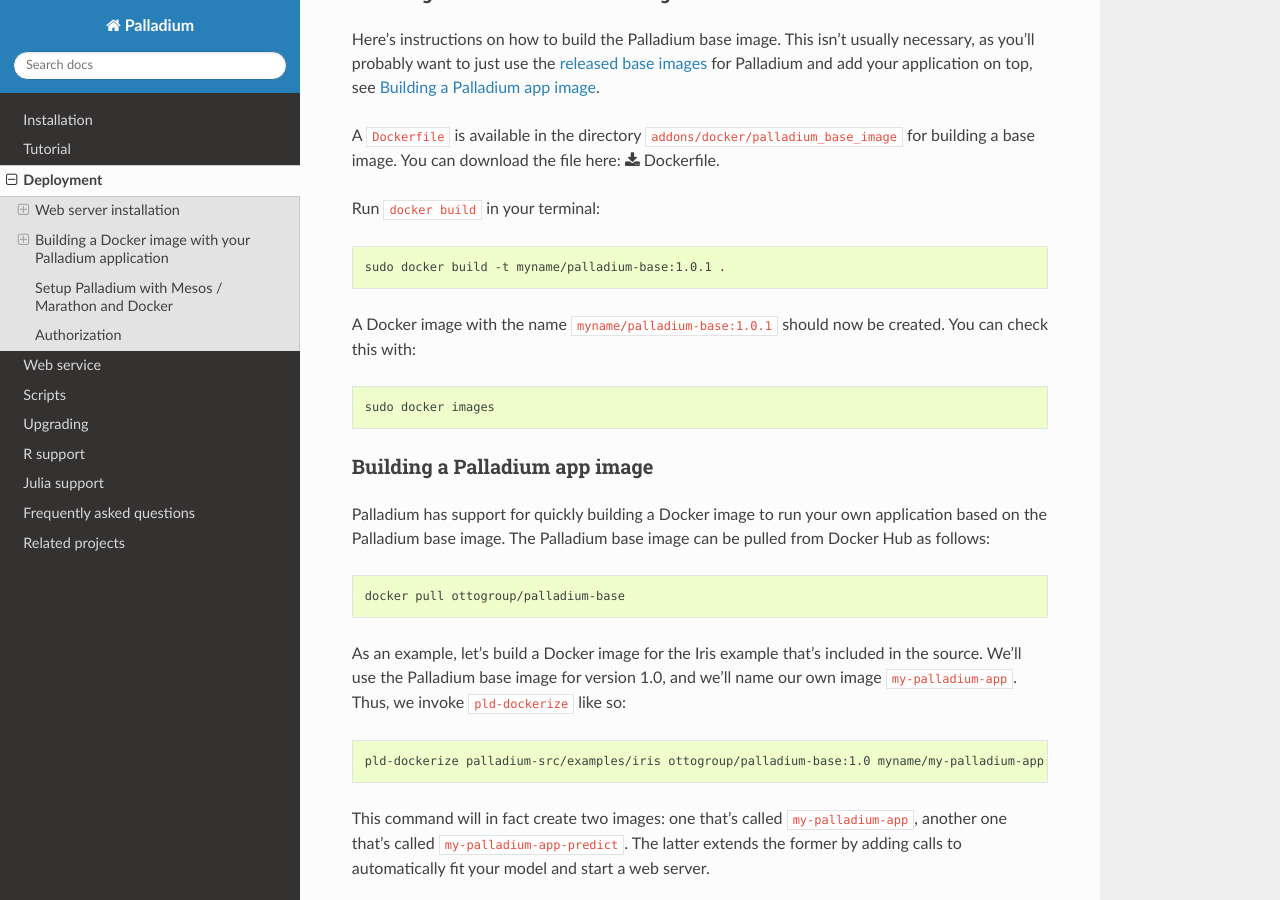
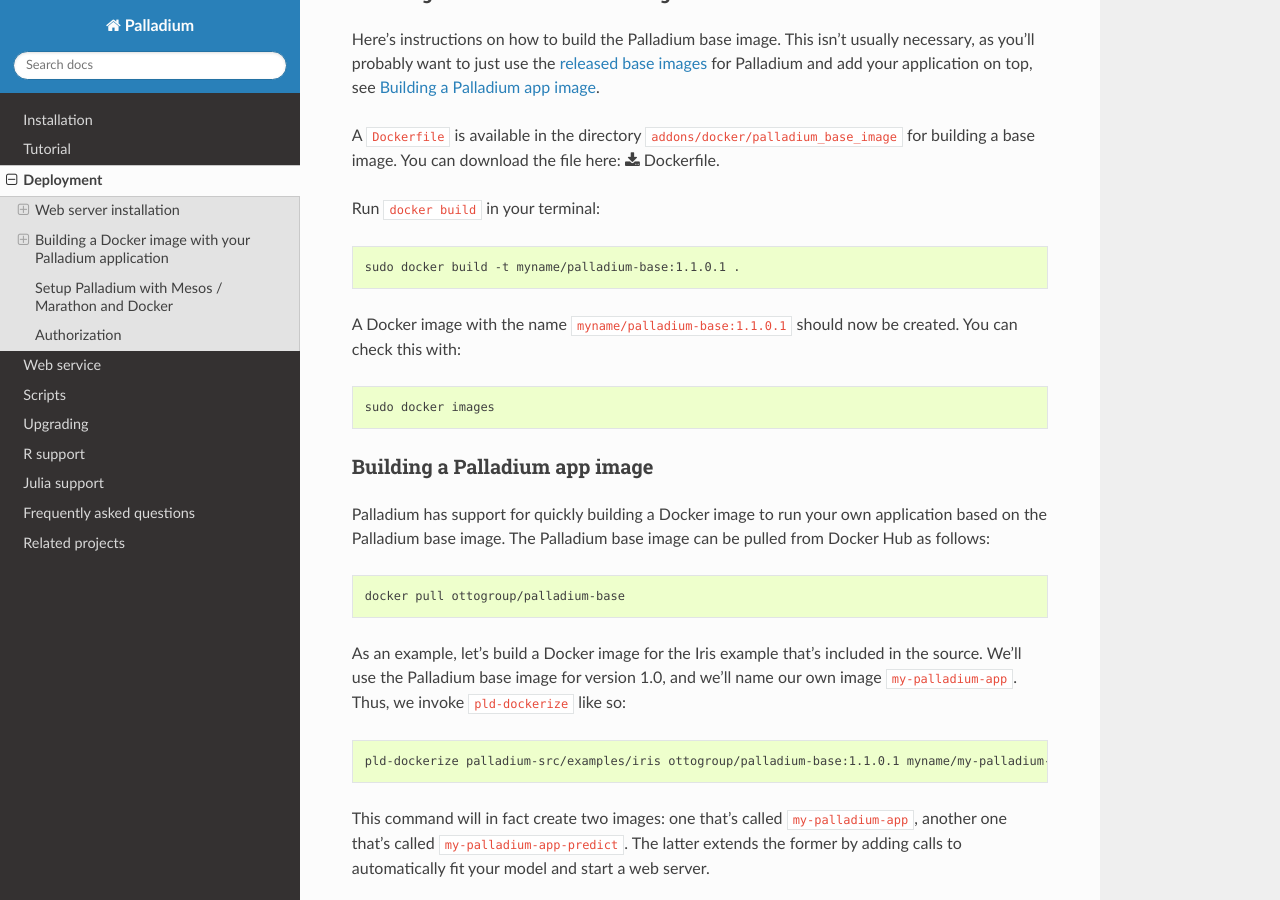
Before and after one commit to ottogroup/palladium, a Sphinx documentation site: the page built from docs/user/deployment.rst, in a window 1280 px wide and 900 px high, scrolled down 2008 px. Built offline with Sphinx 7.4.7 and the Read the Docs theme 2.0.0, drawn with Linux system fonts in a browser that asks for light colours; pages that are not in the unit, such as notebooks, are missing from menus.

Commit message:
Updated Dockerfile for palladium-base image and documentation.

```diff
--- a/docs/user/deployment.rst
+++ b/docs/user/deployment.rst
@@ -133,9 +133,9 @@ Run ``docker build`` in your terminal:
 
 .. code-block:: bash
 
-  sudo docker build -t myname/palladium-base:1.0.1 .
+  sudo docker build -t myname/palladium-base:1.1.0.1 .
 
-A Docker image with the name ``myname/palladium-base:1.0.1`` should now
+A Docker image with the name ``myname/palladium-base:1.1.0.1`` should now
 be created. You can check this with:
 
 .. code-block:: bash
@@ -161,7 +161,7 @@ we invoke ``pld-dockerize`` like so:
 
 .. code-block:: bash
 
-  pld-dockerize palladium-src/examples/iris ottogroup/palladium-base:1.0 myname/my-palladium-app:1.0
+  pld-dockerize palladium-src/examples/iris ottogroup/palladium-base:1.1.0.1 myname/my-palladium-app:1.0
 
 This command will in fact create two images: one that's called
 ``my-palladium-app``, another one that's called
```
Also changed, not shown: 1 other file.
